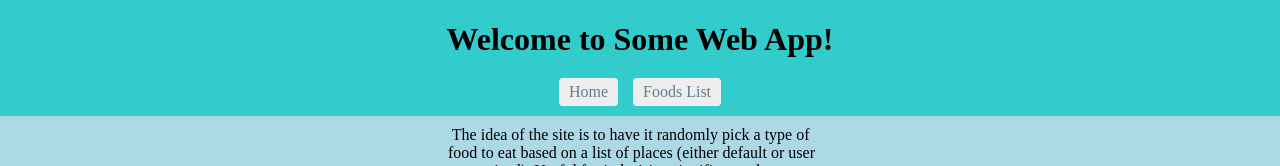
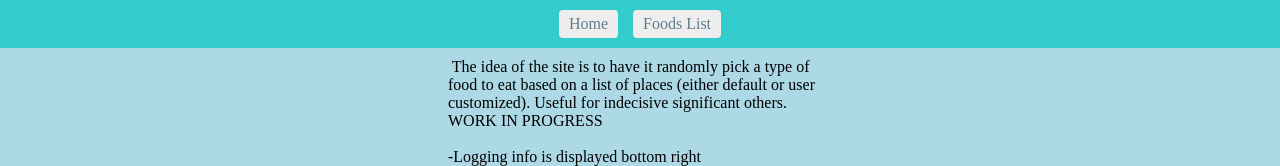
Before and after one commit to MoffettC/AngularProject, an Angular app: page /dashboard in a window 1280 px wide. Shown: the top 166 px of the page. Built offline with nearby package versions, Linux system fonts and the light colour scheme; no server answers.

Commit message:
Layout editing

```diff
--- a/src/app/app.component.css
+++ b/src/app/app.component.css
@@ -77,6 +77,9 @@ nav a.active {
   overflow: hidden;
   width: 100%;
 
+  align-content: left;
+  text-align: left;
+
   background-color: #33cccc;
   background-size: auto 100%;
 }
--- a/src/app/app.component.html
+++ b/src/app/app.component.html
@@ -1,7 +1,7 @@
 	<div class="top">
-		 <h1 class="main">
+		 <!-- <h1 class="main">
 		   Welcome to {{ title }}!
-		 </h1>
+		 </h1> -->
 
 		<nav class="main">
 			<a routerLink="/dashboard">Home</a> <span><a routerLink="/heroes">Foods List</a></span>
--- a/src/app/dashboard/dashboard.component.css
+++ b/src/app/dashboard/dashboard.component.css
@@ -35,8 +35,8 @@ h4 {
   padding: 10px;
   text-align: center;
   color: #eee;
-  max-height: 120px;
-  min-width: 120px;
+  max-height: 100px;
+  min-width: 110px;
   background-color: #607d8b;
   border-radius: 2px;
 }
@@ -54,7 +54,9 @@ h4 {
 @media (max-width: 600px) {
   .module {
     font-size: 10px;
-    max-height: 75px; }
+    max-height: 75px;
+    min-width: 50px;
+  }
 }
 @media (max-width: 1024px) {
   .grid {
```
